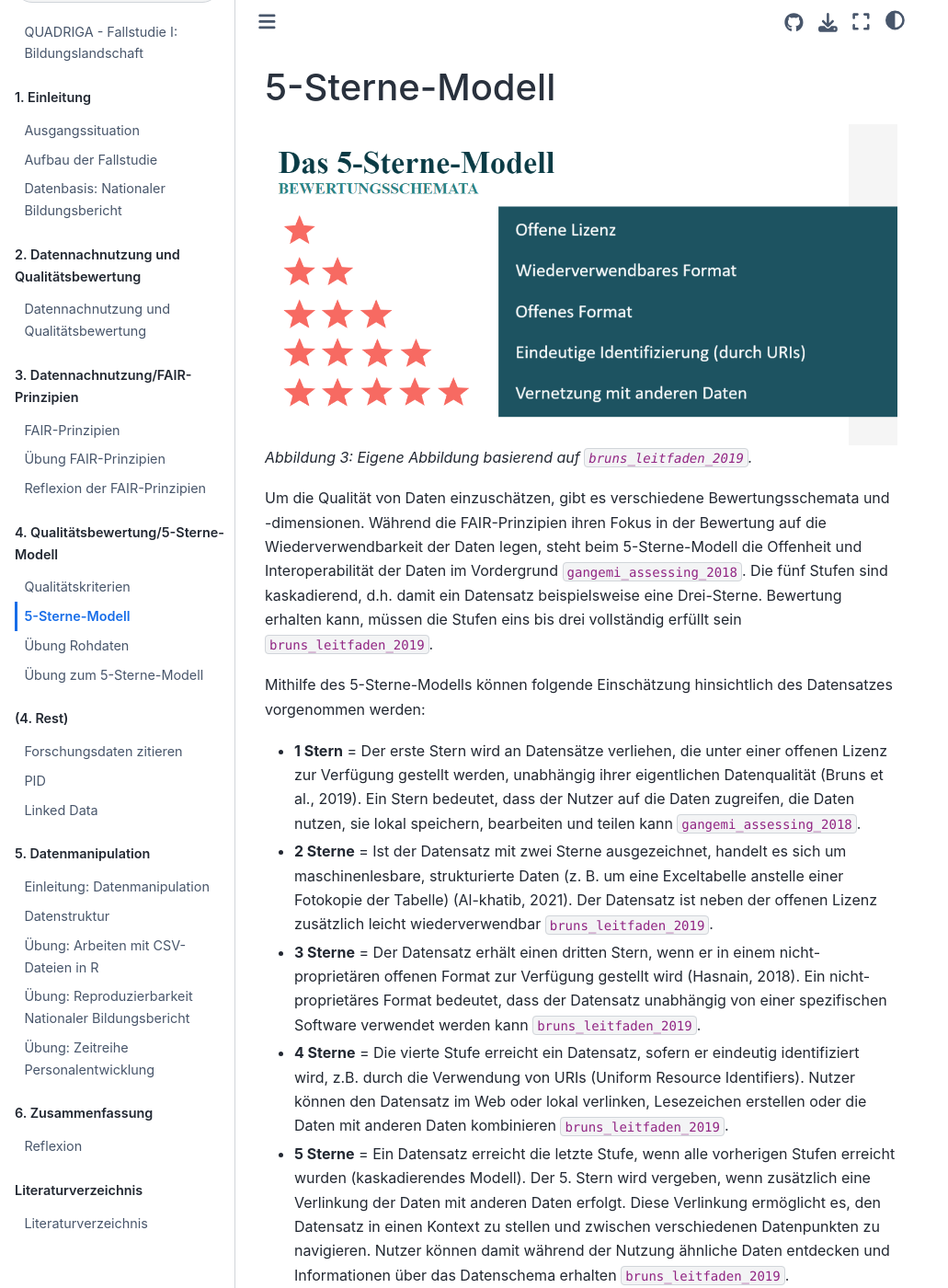
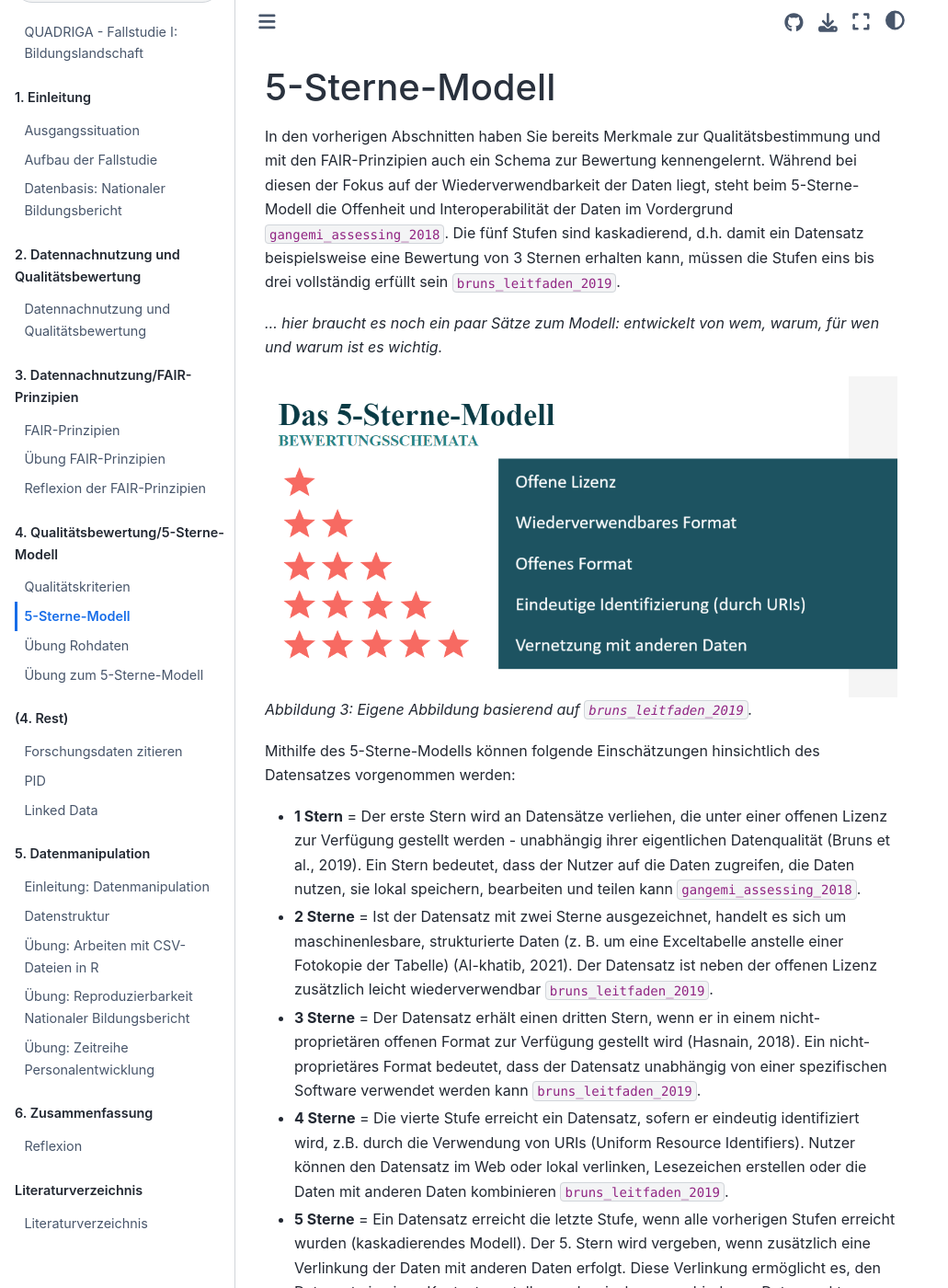
Before and after one commit to quadriga-dk/Tabelle-Fallstudie-1, a Jupyter Book: the page built from Markdown/5_Star_Model.md, in a window 1280 px wide and 1400 px high. Shown: the whole window at 92% size, without its empty margins (0-1031 px from the left). Built offline with Jupyter Book 1.0.4 settings and Sphinx 7.4.7 and the Sphinx Book theme 1.1.4, drawn with Linux system fonts in a browser that asks for light colours; cross-references to code outside the pages are shown as plain code.

Commit message:
Update 5_Star_Model.md

```diff
--- a/Markdown/5_Star_Model.md
+++ b/Markdown/5_Star_Model.md
@@ -1,13 +1,20 @@
 # 5-Sterne-Modell
+
+
+In den vorherigen Abschnitten haben Sie bereits Merkmale zur Qualitätsbestimmung und mit den FAIR-Prinzipien auch ein Schema zur Bewertung kennengelernt. Während bei diesen der Fokus auf der Wiederverwendbarkeit der Daten liegt, steht beim 5-Sterne-Modell die Offenheit und Interoperabilität der Daten im Vordergrund {cite}`gangemi_assessing_2018`. Die fünf Stufen sind kaskadierend, d.h. damit ein Datensatz beispielsweise eine Bewertung von 3 Sternen erhalten kann, müssen die Stufen eins bis drei vollständig erfüllt sein {cite}`bruns_leitfaden_2019`.
+
+
+*... hier braucht es noch ein paar Sätze zum Modell: entwickelt von wem, warum, für wen und warum ist es wichtig.*
+
+
 
 ![](_images/5_star_model.png)
 *Abbildung 3: Eigene Abbildung basierend auf {cite}`bruns_leitfaden_2019`.*
 
-Um die Qualität von Daten einzuschätzen, gibt es verschiedene Bewertungsschemata und -dimensionen. Während die FAIR-Prinzipien ihren Fokus in der Bewertung auf die Wiederverwendbarkeit der Daten legen, steht beim 5-Sterne-Modell die Offenheit und Interoperabilität der Daten im Vordergrund {cite}`gangemi_assessing_2018`. Die fünf Stufen sind kaskadierend, d.h. damit ein Datensatz beispielsweise eine Drei-Sterne. Bewertung erhalten kann, müssen die Stufen eins bis drei vollständig erfüllt sein {cite}`bruns_leitfaden_2019`.
 
-Mithilfe des 5-Sterne-Modells  können folgende Einschätzung hinsichtlich des Datensatzes vorgenommen werden:
+Mithilfe des 5-Sterne-Modells können folgende Einschätzungen hinsichtlich des Datensatzes vorgenommen werden:
 
-- **1 Stern** = Der erste Stern wird an Datensätze verliehen, die unter einer offenen Lizenz zur Verfügung gestellt werden, unabhängig ihrer eigentlichen Datenqualität (Bruns et al., 2019). Ein Stern bedeutet, dass der Nutzer auf die Daten zugreifen, die Daten nutzen, sie lokal speichern, bearbeiten und teilen kann {cite}`gangemi_assessing_2018`.
+- **1 Stern** = Der erste Stern wird an Datensätze verliehen, die unter einer offenen Lizenz zur Verfügung gestellt werden - unabhängig ihrer eigentlichen Datenqualität (Bruns et al., 2019). Ein Stern bedeutet, dass der Nutzer auf die Daten zugreifen, die Daten nutzen, sie lokal speichern, bearbeiten und teilen kann {cite}`gangemi_assessing_2018`.
 
 - **2 Sterne** = Ist der Datensatz mit zwei Sterne ausgezeichnet, handelt es sich um maschinenlesbare, strukturierte Daten (z. B. um eine Exceltabelle anstelle einer Fotokopie der Tabelle) (Al-khatib, 2021). Der Datensatz ist neben der offenen Lizenz zusätzlich leicht wiederverwendbar {cite}`bruns_leitfaden_2019`.
 
```
